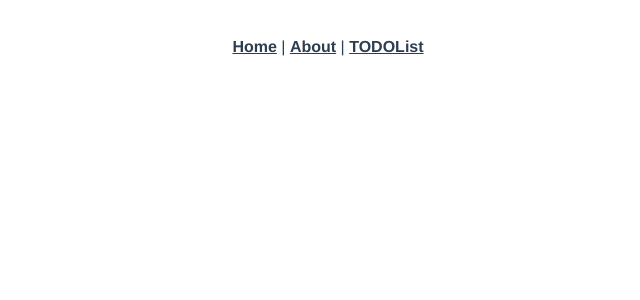
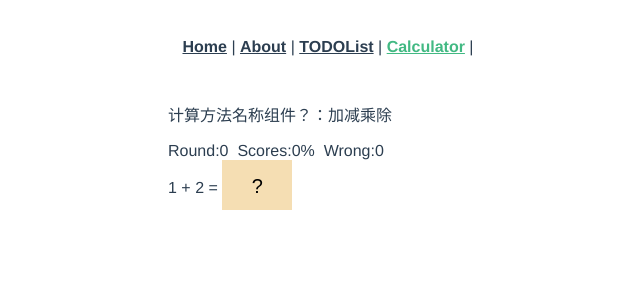
Before and after one commit to havefan-cccoder/vue-cli-pro, a Vue app: page /calculator in a window 1280 px wide. Shown: the top 300 px of the page, without its empty margins (312-952 px from the left). Built offline with nearby package versions, Linux system fonts and the light colour scheme.

Commit message:
加法计算器

```diff
--- a/src/App.vue
+++ b/src/App.vue
@@ -3,7 +3,8 @@
     <div id="nav">
       <router-link to="/">Home</router-link> |
       <router-link to="/about">About</router-link> |
-      <router-link to="/todolist">TODOList</router-link>
+      <router-link to="/todolist">TODOList</router-link> |
+      <router-link to="/calculator">Calculator</router-link> |
     </div>
     <router-view/>
   </div>
--- a/src/router.js
+++ b/src/router.js
@@ -25,6 +25,11 @@ export default new Router({
       path: '/todolist',
       name: 'todolist',
       component: () => import('./views/todolist.vue')
+    },
+    {
+      path: '/calculator',
+      name: 'calculator',
+      component: () => import('./views/calculator.vue')
     }
   ]
 })
--- /dev/null
+++ b/src/views/calculator.vue
@@ -0,0 +1,107 @@
+<template>
+    <div class="outerbox">
+        <p>计算方法名称组件？：加减乘除</p>
+        <div>
+            Round:{{rounds}}&nbsp;&nbsp;Scores:{{scores}}%&nbsp;&nbsp;Wrong:{{wrongs}}
+        </div>
+        <label >{{num1}}</label>
+        +
+        <label>{{num2}}</label>
+        =
+        <button class="box" v-if="!tureanswer" @click="showAnswer()">?</button>
+        <button v-if="tureanswer" class="reusltbox">{{sumval}}</button>
+        <button v-if="tureanswer" class="rightanswer"  @click="chooseResult('y')">√</button>
+        <button v-if="tureanswer" class="wronganswer"  @click="chooseResult('n')">×</button>
+    </div>
+</template>
+
+<script>
+export default {
+    name: 'calculator',
+    data () {
+        return {
+            scores:0,
+            rounds:0,
+            num1: 1,
+            num2: 2,
+            tureanswer: false,
+            wrongs: 0,
+        }
+    },
+    // mounted () {
+
+    // },
+    computed: {
+        sumval: function() {
+            return this.num1 + this.num2
+        }
+    },
+    methods: {
+        chooseResult(val) {
+            this.num1 = Math.floor(Math.random()*1000);
+            this.num2 = Math.floor(Math.random()*1000);
+            this.tureanswer = false;
+            this.rounds++;
+            if (val === 'n') {
+                this.wrongs++;
+                this.scores = (this.rounds - this.wrongs)/this.rounds*100;
+            }else{
+                this.scores = (this.rounds - this.wrongs)/this.rounds*100;
+            }
+        },
+        showAnswer() {
+            this.tureanswer = true;
+        }
+    },
+    filters: {
+        getPercent(oval, nval) {
+
+        }
+    }
+}
+</script>
+
+<style scoped>
+.outerbox{
+    width: 320px;
+    margin: 0 auto;
+    text-align: left;
+}
+button{
+    outline: none;
+    border: none;
+    font-size: 20px;
+    margin-right: 10px;
+}
+.box{
+    width: 70px;
+    height: 50px;
+    line-height: 50px;
+    background: wheat;
+    cursor: pointer;
+}
+.rightanswer{
+    width: 30px;
+    height: 30px;
+    line-height: 30px;
+    background: green;
+    color: #fff;
+    cursor: pointer;
+}
+.wronganswer{
+    width: 30px;
+    height: 30px;
+    line-height: 30px;
+    background: red;
+    color: #fff;
+    cursor: pointer;
+}
+.reusltbox{
+    width: 70px;
+    height: 50px;
+    line-height: 50px;
+    display: inline-block;
+    background: #ddd;
+    cursor: inherit;
+}
+</style>
```
